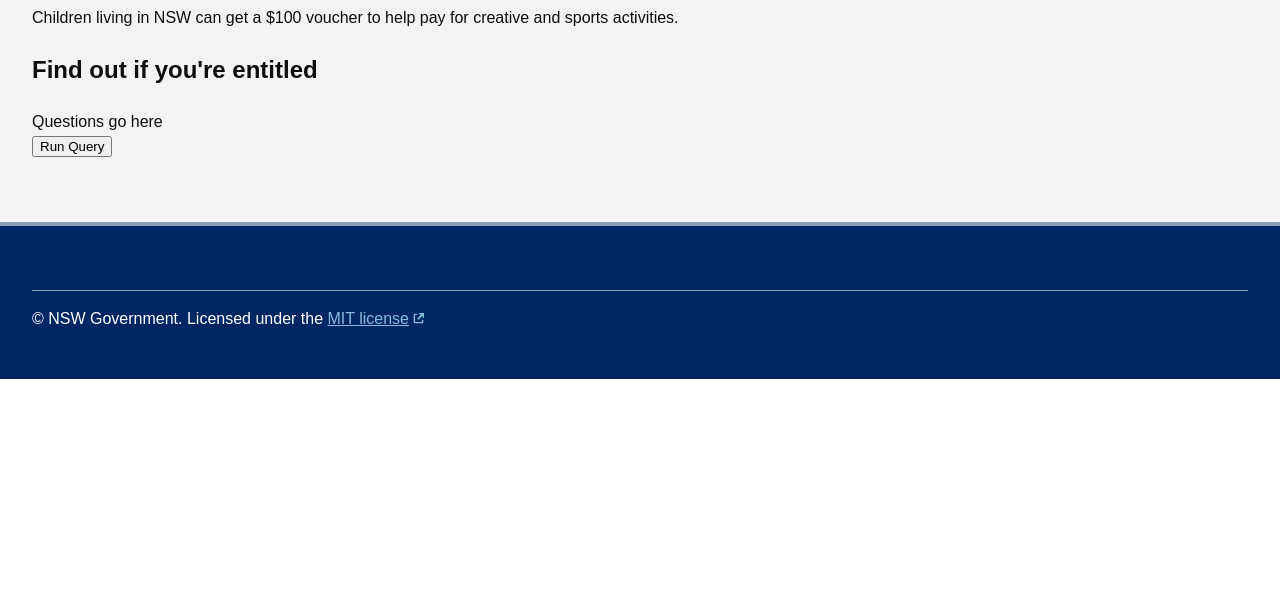
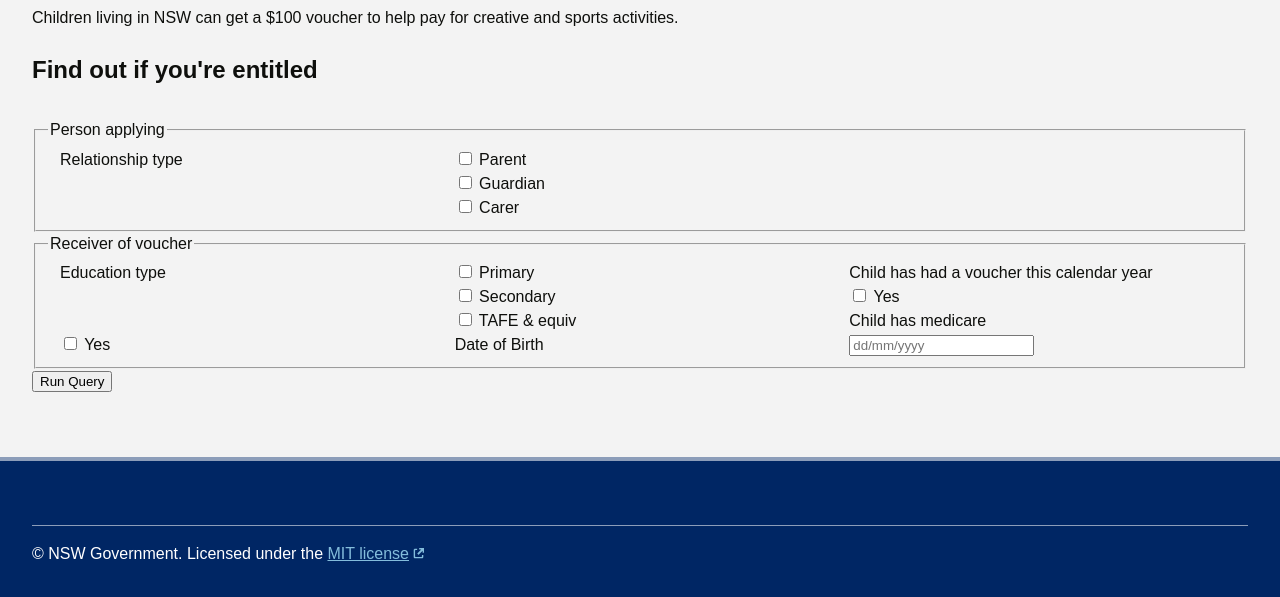
Before and after one commit to digitalnsw/cereal, a plain HTML site: page docs/index.html in a window 1280 px wide. Shown: the part 319-916 px from the top of the page. Before the commit the page ends 800 px from the top, so only its background shows below. Drawn offline with nearby package versions, Linux system fonts and the light colour scheme.

Commit message:
Added HTML for questions

```diff
--- a/docs/index.html
+++ b/docs/index.html
@@ -60,7 +60,106 @@
             <h1>Help paying for creative and sports activities</h1>
 						<p>Children living in NSW can get a $100 voucher to help pay for creative and sports activities.</p>
 						<h3>Find out if you're entitled</h3>
-						<p>Questions go here</p>
+
+						<form class="form-horizontal">
+						<fieldset>
+
+						<!-- Form Name -->
+						<legend>Person applying</legend>
+
+						<!-- Multiple Checkboxes -->
+						<div class="form-group">
+						  <label class="col-md-4 control-label" for="applicantRelationship">Relationship type</label>
+						  <div class="col-md-4">
+						  <div class="checkbox">
+						    <label for="applicantRelationship-0">
+						      <input type="checkbox" name="applicantRelationship" id="applicantRelationship-0" value="is_parent">
+						      Parent
+						    </label>
+							</div>
+						  <div class="checkbox">
+						    <label for="applicantRelationship-1">
+						      <input type="checkbox" name="applicantRelationship" id="applicantRelationship-1" value="is_guardian">
+						      Guardian
+						    </label>
+							</div>
+						  <div class="checkbox">
+						    <label for="applicantRelationship-2">
+						      <input type="checkbox" name="applicantRelationship" id="applicantRelationship-2" value="is_carer">
+						      Carer
+						    </label>
+							</div>
+						  </div>
+						</div>
+
+						</fieldset>
+
+						<fieldset>
+
+						<!-- Form Name -->
+						<legend>Receiver of voucher</legend>
+
+						<!-- Multiple Checkboxes -->
+						<div class="form-group">
+						  <label class="col-md-4 control-label" for="childEducation">Education type</label>
+						  <div class="col-md-4">
+						  <div class="checkbox">
+						    <label for="childEducation-0">
+						      <input type="checkbox" name="childEducation" id="childEducation-0" value="is_enrolled_in_school">
+						      Primary
+						    </label>
+							</div>
+						  <div class="checkbox">
+						    <label for="childEducation-1">
+						      <input type="checkbox" name="childEducation" id="childEducation-1" value="is_enrolled_in_school">
+						      Secondary
+						    </label>
+							</div>
+						  <div class="checkbox">
+						    <label for="childEducation-2">
+						      <input type="checkbox" name="childEducation" id="childEducation-2" value="is_enrolled_in_school">
+						      TAFE &amp; equiv
+						    </label>
+							</div>
+						  </div>
+						</div>
+
+						<!-- Multiple Checkboxes (inline) -->
+						<div class="form-group">
+						  <label class="col-md-4 control-label" for="fist_voucher">Child has had a voucher this calendar year</label>
+						  <div class="col-md-4">
+						    <label class="checkbox-inline" for="fist_voucher-0">
+						      <input type="checkbox" name="fist_voucher" id="fist_voucher-0" value="yes">
+						      Yes
+						    </label>
+						  </div>
+						</div>
+
+						<!-- Multiple Checkboxes -->
+						<div class="form-group">
+						  <label class="col-md-4 control-label" for="child_has_medicare">Child has medicare</label>
+						  <div class="col-md-4">
+						  <div class="checkbox">
+						    <label for="child_has_medicare-0">
+						      <input type="checkbox" name="child_has_medicare" id="child_has_medicare-0" value="True">
+						      Yes
+						    </label>
+							</div>
+						  </div>
+						</div>
+
+						<!-- Text input-->
+						<div class="form-group">
+						  <label class="col-md-4 control-label" for="child_dob">Date of Birth</label>
+						  <div class="col-md-4">
+						  <input id="child_dob" name="child_dob" type="text" placeholder="dd/mm/yyyy" class="form-control input-md" required="">
+
+						  </div>
+						</div>
+
+						</fieldset>
+						</form>
+
 						<div id='response'></div>
             <button>Run Query</button>
           </div>
```
